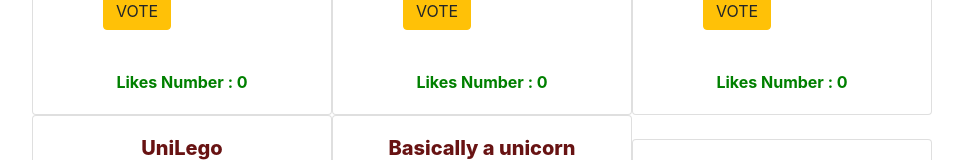
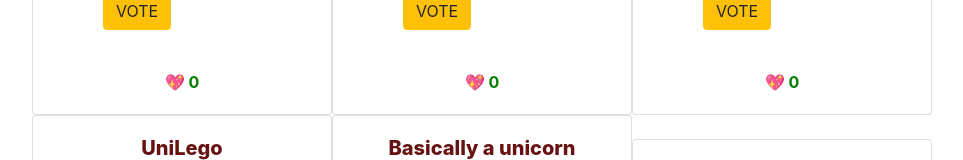
Before and after one commit to SJAljawhary/hornedeast-, a React (Create React App) app: page / in a window 1280 px wide. Shown: the part 561-721 px from the top of the page, without its empty margins (53-1016 px from the left). Built offline with nearby package versions, Linux system fonts and the light colour scheme.

Commit message:
editing lab02

```diff
--- a/src/components/HornedBeast.js
+++ b/src/components/HornedBeast.js
@@ -44,7 +44,7 @@ increaseLikes = () => {
                       </Card.Text>
                       <Button className='buttonStyle' variant="warning" onClick={this.increaseLikes} >VOTE</Button>{' '}
                       <Card.Text className='likes'>
-                      Likes Number : {this.state.numberOfLikes}
+                      💖 {this.state.numberOfLikes}
                       </Card.Text>
                   </Card.Body>
               </Card>
```
